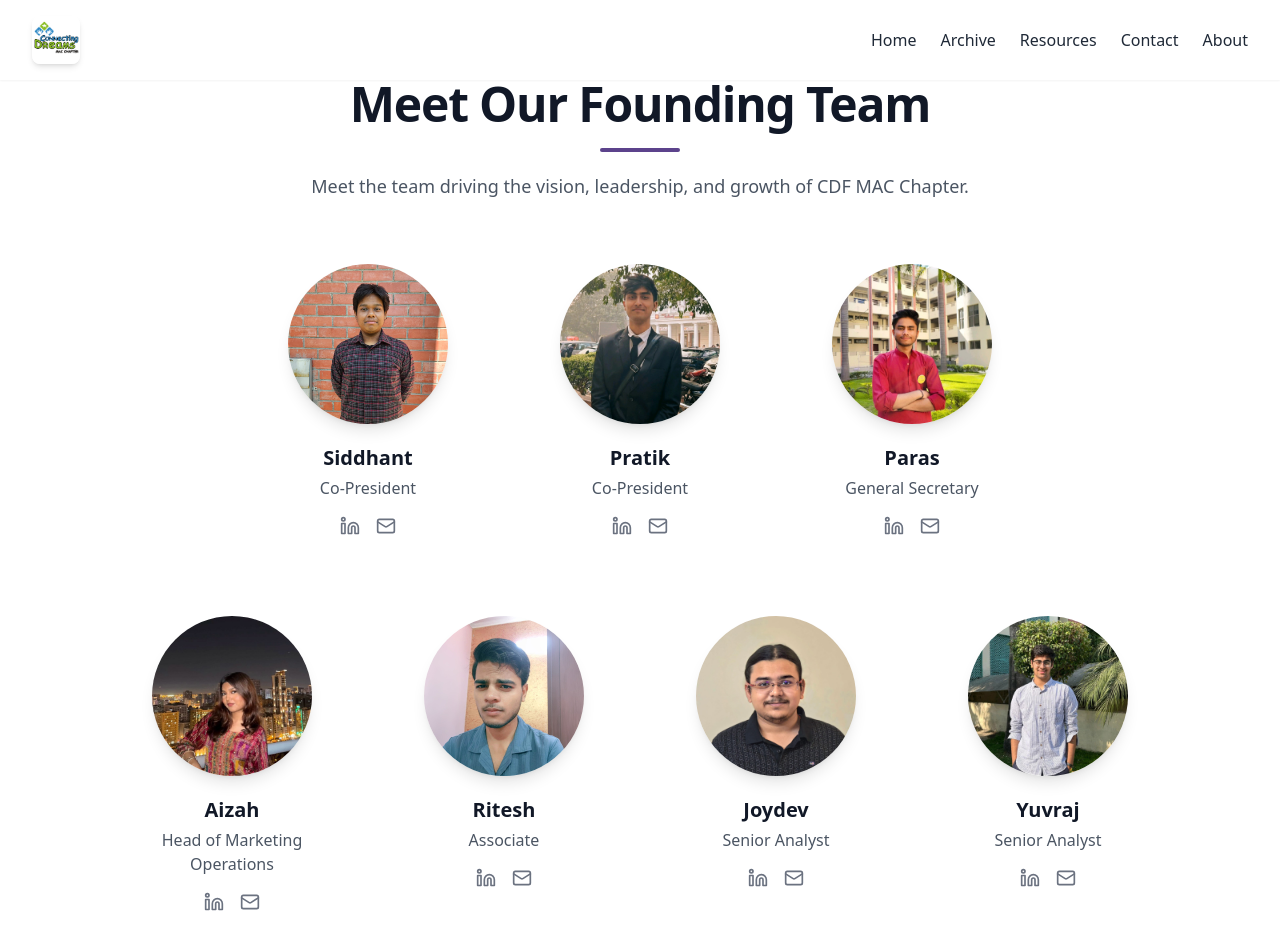
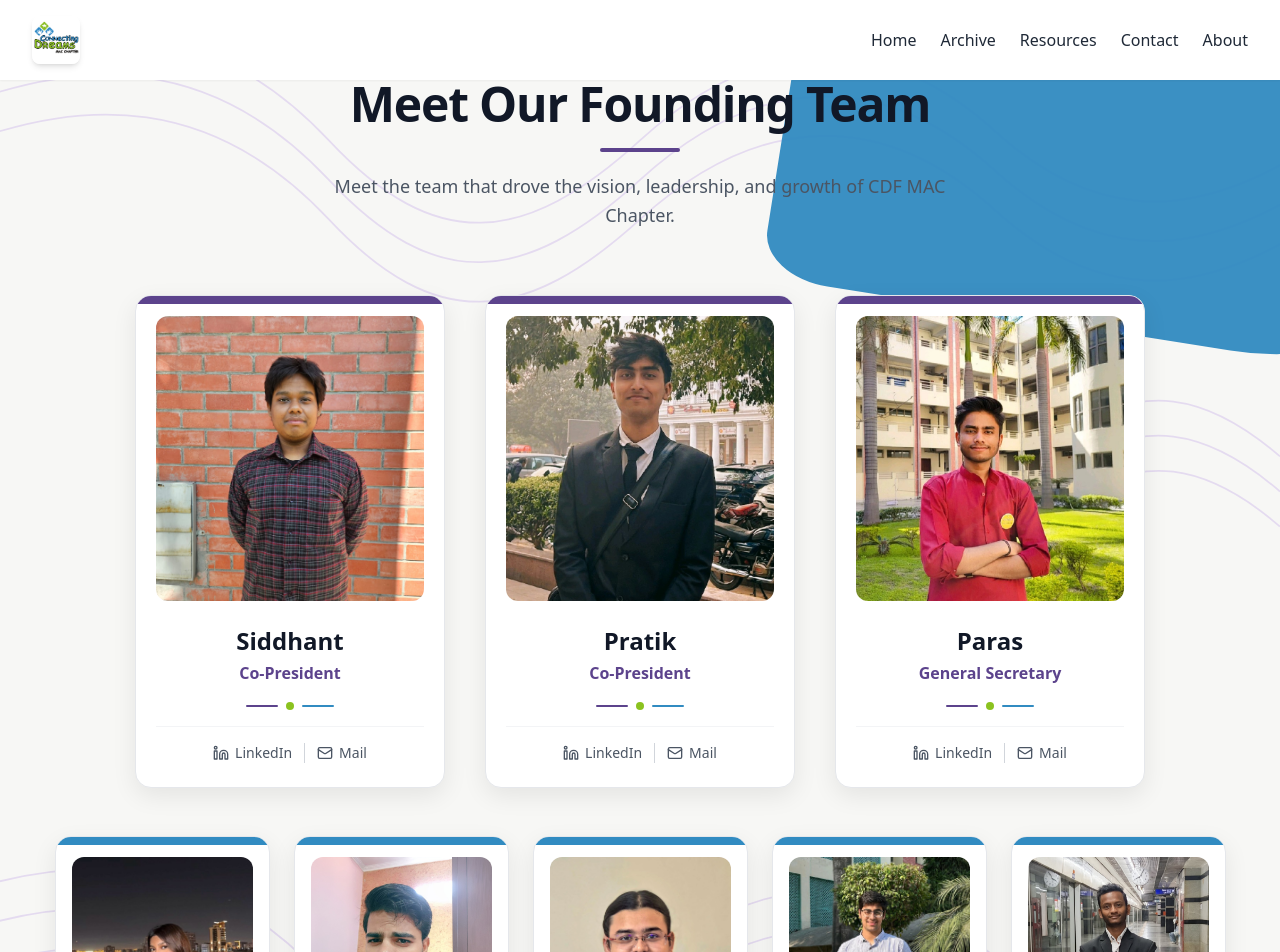
Before and after one commit to paras3048/project-cdf-final, a React (Vite) app: page /the-founding-team in a window 1280 px wide. Shown: the top 952 px of the page. Built offline with nearby package versions, Linux system fonts and the light colour scheme; the HTML template or start-up script is replaced by a standard one.

Commit message:
about us

```diff
--- a/src/pages/AboutUs.tsx
+++ b/src/pages/AboutUs.tsx
@@ -16,62 +16,62 @@ const teamMembers = [
     email: "mailto:medhansh318@gmail.com"
   },
   {
-    name: "Paras",
+    name: "Adarsh Mishra",
     position: "General Secretary",
-    image: "/images/team/3.jpg",
-    linkedin: "https://www.linkedin.com/in/paras-jain-02474124b",
-    email: "mailto:parasjain3048@gmail.com"
+    image: "/images/team/11.png",
+    linkedin: "https://www.linkedin.com/in/adarsh-mishra-360d/",
+    email: "mailto:adarshmishramac@gmail.com"
   },
   {
-    name: "Aizah",
+    name: "Palak Kasana",
     position: "Head of Marketing Operations",
     image: "/images/team/4.jpg",
-    linkedin: "https://www.linkedin.com/in/aizah-tabassum-689695307",
-    email: "mailto:aizahtabassum26@gmail.com"
+    linkedin: "https://www.linkedin.com/in/palak-kasana-435898275/",
+    email: "mailto:palakkasanaworks@gmail.com"
   },
   {
-    name: "Ritesh",
-    position: "Associate",
+    name: "Adaana Darjee",
+    position: "Associate - Strategy",
     image: "/images/team/5.jpg",
-    linkedin: "https://www.linkedin.com/in/ritesh-kumar-410377299",
-    email: "mailto:ritesh90428@gmail.com"
+    linkedin: "https://www.linkedin.com/in/adaana-darjee-50523931b/",
+    email: "mailto:adaanadarjee@gmail.com"
   },
   {
-    name: "Joydev",
-    position: "Senior Analyst",
+    name: "Manya Malhotra",
+    position: "Associate - Marketing",
     image: "/images/team/6.jpg",
-    linkedin: "https://www.linkedin.com/in/joydev-%E2%80%8E-a639b328a/",
-    email: "mailto:joydevrockstar@gmail.com"
+    linkedin: "https://www.linkedin.com/in/manya-malhotra-a5b0a9252/",
+    email: "mailto:manyamalhotra0706@gmail.com"
   },
   {
-    name: "Yuvraj",
-    position: "Senior Analyst",
+    name: "Krish Bansal",
+    position: "Associate - Operations",
     image: "/images/team/7.jpg",
-    linkedin: "https://www.linkedin.com/in/yuvraj-kampani-79847b295",
-    email: "mailto:yuvrajkampani16@gmail.com"
+    linkedin: "https://www.linkedin.com/in/krish-bansal-739063333/",
+    email: "mailto:bansal27krish.org@gmail.com"
   },
 
   // New members
   {
-    name: "Name",
-    position: "Position",
+    name: "Anshu Singh",
+    position: "Associate - Production",
     image: "/images/team/8.jpg",
-    linkedin: "#",
-    email: "mailto:example@gmail.com"
+    linkedin: "https://www.linkedin.com/in/anshu-singh-bb2086332/",
+    email: "mailto:anshusin089@gmail.com"
   },
   {
-    name: "Name",
-    position: "Position",
+    name: "Kushal Raj",
+    position: "Analyst",
     image: "/images/team/9.jpg",
-    linkedin: "#",
-    email: "mailto:example@gmail.com"
+    linkedin: "https://www.linkedin.com/in/kushal-r-7a9653253/",
+    email: "mailto:kushalraj.work@gmail.com"
   },
   {
-    name: "Name",
-    position: "Position",
+    name: "Amey Makkar",
+    position: "Analyst",
     image: "/images/team/10.jpg",
-    linkedin: "#",
-    email: "mailto:example@gmail.com"
+    linkedin: "https://www.linkedin.com/in/amey-makkar-8486a9346/",
+    email: "mailto:ameymakkar187@gmail.com"
   }
 ];
 
--- a/src/pages/TheFoundingTeam.tsx
+++ b/src/pages/TheFoundingTeam.tsx
@@ -67,9 +67,110 @@ const teamMembers = {
 
 export default function TheFoundingTeam() {
   return (
-    <section className="relative z-10 w-full bg-white py-20 px-6 md:px-8">
+    <section
+      className="
+        relative
+        z-10
+        w-full
+        overflow-hidden
+        bg-[#f7f7f5]
+        py-20
+        px-5
+        md:px-8
+      "
+    >
 
-      <div className="max-w-7xl mx-auto">
+      {/* =====================================================
+          DECORATIVE BACKGROUND
+      ====================================================== */}
+
+      {/* Contour / wave pattern */}
+      <div className="absolute inset-0 pointer-events-none opacity-60">
+
+        <svg
+          className="absolute inset-0 w-full h-full"
+          viewBox="0 0 1440 1500"
+          preserveAspectRatio="none"
+          xmlns="http://www.w3.org/2000/svg"
+        >
+          <g
+            fill="none"
+            stroke="#d9c9ed"
+            strokeWidth="2"
+          >
+            <path d="M-100 100 C100 0 250 30 370 160 C490 290 590 280 720 160 C850 40 990 30 1120 150 C1250 270 1380 250 1540 120" />
+
+            <path d="M-100 145 C100 45 250 75 370 205 C490 335 590 325 720 205 C850 85 990 75 1120 195 C1250 315 1380 295 1540 165" />
+
+            <path d="M-100 190 C100 90 250 120 370 250 C490 380 590 370 720 250 C850 130 990 120 1120 240 C1250 360 1380 340 1540 210" />
+
+            <path d="M-120 1050 C80 950 240 980 360 1110 C480 1240 600 1230 720 1110 C840 990 1000 980 1130 1100 C1260 1220 1390 1200 1540 1070" />
+
+            <path d="M-120 1095 C80 995 240 1025 360 1155 C480 1285 600 1275 720 1155 C840 1035 1000 1025 1130 1145 C1260 1265 1390 1245 1540 1115" />
+
+            <path d="M-120 1140 C80 1040 240 1070 360 1200 C480 1330 600 1320 720 1200 C840 1080 1000 1070 1130 1190 C1260 1310 1390 1290 1540 1160" />
+
+            <path d="M1200 500 C1280 430 1360 450 1440 520" />
+
+            <path d="M1200 540 C1280 470 1360 490 1440 560" />
+
+            <path d="M1200 580 C1280 510 1360 530 1440 600" />
+          </g>
+        </svg>
+
+      </div>
+
+
+      {/* =====================================================
+          BLUE DECORATIVE SHAPE
+      ====================================================== */}
+
+      <div
+        className="
+          absolute
+          -top-32
+          -right-48
+          w-[520px]
+          h-[370px]
+          md:w-[680px]
+          md:h-[460px]
+          bg-[#318bc1]
+          rotate-[9deg]
+          rounded-[35%_5%_30%_10%]
+          opacity-95
+          pointer-events-none
+        "
+      />
+
+
+      {/* =====================================================
+          GREEN DECORATIVE SHAPE
+      ====================================================== */}
+
+      <div
+        className="
+          absolute
+          -bottom-48
+          -left-48
+          w-[540px]
+          h-[380px]
+          md:w-[700px]
+          md:h-[480px]
+          bg-[#8bc21f]
+          rotate-[-8deg]
+          rounded-[10%_35%_5%_30%]
+          opacity-95
+          pointer-events-none
+        "
+      />
+
+
+      {/* =====================================================
+          MAIN CONTENT
+      ====================================================== */}
+
+      <div className="relative z-10 max-w-7xl mx-auto">
+
 
         {/* =====================================================
             HEADING
@@ -77,151 +178,74 @@ export default function TheFoundingTeam() {
 
         <div className="text-center mb-16">
 
-          <h2 className="
+          <h2
+            className="
               text-4xl
               md:text-5xl
               font-bold
               text-gray-900
               tracking-tight
-          ">
+            "
+          >
             Meet Our Founding Team
           </h2>
 
-          {/* Heading underline */}
-          <div className="
+
+          {/* Underline */}
+
+          <div
+            className="
               w-20
               h-1
               bg-[#5c438c]
               rounded-full
               mx-auto
               mt-5
-          " />
+            "
+          />
 
-          <p className="
+
+          {/* Past-tense subtitle */}
+
+          <p
+            className="
               text-gray-600
               text-lg
               mt-5
               max-w-2xl
               mx-auto
-          ">
-            Meet the team driving the vision, leadership, and growth of
-            CDF MAC Chapter.
+              leading-relaxed
+            "
+          >
+            Meet the team that drove the vision, leadership, and
+            growth of CDF MAC Chapter.
           </p>
 
         </div>
 
 
         {/* =====================================================
-            FIRST ROW
+            LEADERSHIP ROW — 3 CARDS
         ====================================================== */}
 
-        <div className="
+        <div
+          className="
             flex
             flex-wrap
             justify-center
-          gap-12
-          md:gap-16
-          mb-20
-        ">
+            gap-8
+            md:gap-10
+            mb-12
+          "
+        >
 
           {teamMembers.row1.map((member, index) => (
 
-            <div
+            <TeamCard
               key={index}
-              className="
-                text-center
-                w-52
-                group
-              "
-            >
-
-              {/* Profile Image */}
-              <div className="
-                w-40
-                h-40
-                mx-auto
-                mb-5
-                overflow-hidden
-                rounded-full
-                shadow-lg
-                transition-all
-                duration-300
-                group-hover:shadow-xl
-                group-hover:scale-105
-              ">
-
-                <img
-                  src={member.image}
-                  alt={member.name}
-                  className="
-                    w-full
-                    h-full
-                    object-cover
-                  "
+              member={member}
+              variant="leadership"
             />
-
-              </div>
-
-
-              {/* Name */}
-              <h3 className="
-                text-xl
-                font-semibold
-                text-gray-900
-                mb-1
-              ">
-                {member.name}
-              </h3>
-
-
-              {/* Position */}
-              <p className="
-                text-gray-600
-                mb-4
-                min-h-[24px]
-              ">
-                {member.position}
-              </p>
-
-
-              {/* Social Links */}
-              <div className="
-                flex
-                justify-center
-                gap-4
-              ">
-
-                <a
-                  href={member.linkedin}
-                  target="_blank"
-                  rel="noopener noreferrer"
-                  aria-label={`${member.name}'s LinkedIn`}
-                  className="
-                    text-gray-500
-                    hover:text-[#5c438c]
-                    transition-colors
-                    duration-300
-                  "
-                >
-                  <Linkedin className="w-5 h-5" />
-                </a>
-
-                <a
-                  href={member.email}
-                  aria-label={`Email ${member.name}`}
-                  className="
-                    text-gray-500
-                    hover:text-[#5c438c]
-                    transition-colors
-                    duration-300
-                  "
-                >
-                  <Mail className="w-5 h-5" />
-                </a>
-
-              </div>
-
-            </div>
 
           ))}
 
@@ -229,115 +253,26 @@ export default function TheFoundingTeam() {
 
 
         {/* =====================================================
-            SECOND ROW
+            TEAM ROW — 5 CARDS
         ====================================================== */}
 
-        <div className="
+        <div
+          className="
             flex
             flex-wrap
             justify-center
-          gap-12
-          md:gap-16
-        ">
+            gap-5
+            md:gap-6
+          "
+        >
 
           {teamMembers.row2.map((member, index) => (
 
-            <div
+            <TeamCard
               key={index}
-              className="
-                text-center
-                w-52
-                group
-              "
-            >
-
-              {/* Profile Image */}
-              <div className="
-                w-40
-                h-40
-                mx-auto
-                mb-5
-                overflow-hidden
-                rounded-full
-                shadow-lg
-                transition-all
-                duration-300
-                group-hover:shadow-xl
-                group-hover:scale-105
-              ">
-
-                <img
-                  src={member.image}
-                  alt={member.name}
-                  className="
-                    w-full
-                    h-full
-                    object-cover
-                  "
+              member={member}
+              variant="team"
             />
-
-              </div>
-
-
-              {/* Name */}
-              <h3 className="
-                text-xl
-                font-semibold
-                text-gray-900
-                mb-1
-              ">
-                {member.name}
-              </h3>
-
-
-              {/* Position */}
-              <p className="
-                text-gray-600
-                mb-4
-                min-h-[24px]
-              ">
-                {member.position}
-              </p>
-
-
-              {/* Social Links */}
-              <div className="
-                flex
-                justify-center
-                gap-4
-              ">
-
-                <a
-                  href={member.linkedin}
-                  target="_blank"
-                  rel="noopener noreferrer"
-                  aria-label={`${member.name}'s LinkedIn`}
-                  className="
-                    text-gray-500
-                    hover:text-[#5c438c]
-                    transition-colors
-                    duration-300
-                  "
-                >
-                  <Linkedin className="w-5 h-5" />
-                </a>
-
-                <a
-                  href={member.email}
-                  aria-label={`Email ${member.name}`}
-                  className="
-                    text-gray-500
-                    hover:text-[#5c438c]
-                    transition-colors
-                    duration-300
-                  "
-                >
-                  <Mail className="w-5 h-5" />
-                </a>
-
-              </div>
-
-            </div>
 
           ))}
 
@@ -348,3 +283,335 @@ export default function TheFoundingTeam() {
     </section>
   );
 }
+
+
+/* ============================================================
+   TEAM CARD
+============================================================ */
+
+function TeamCard({
+  member,
+  variant
+}: {
+  member: {
+    name: string;
+    position: string;
+    image: string;
+    linkedin: string;
+    email: string;
+  };
+  variant: "leadership" | "team";
+}) {
+
+  const isLeadership = variant === "leadership";
+
+  return (
+    <div
+      className={`
+        group
+        relative
+        bg-white
+        overflow-hidden
+
+        border
+        border-gray-200
+
+        rounded-2xl
+
+        shadow-[0_8px_25px_rgba(0,0,0,0.08)]
+
+        transition-all
+        duration-500
+        ease-out
+
+        hover:-translate-y-3
+        hover:shadow-[0_22px_45px_rgba(0,0,0,0.16)]
+
+        ${
+          isLeadership
+            ? "w-[290px] md:w-[310px]"
+            : "w-[205px] md:w-[215px]"
+        }
+      `}
+    >
+
+      {/* =====================================================
+          COLORED TOP ACCENT
+      ====================================================== */}
+
+      <div
+        className={`
+          absolute
+          top-0
+          left-0
+          right-0
+          h-2
+          ${
+            isLeadership
+              ? "bg-[#5c438c]"
+              : "bg-[#318bc1]"
+          }
+        `}
+      />
+
+
+      {/* =====================================================
+          IMAGE
+      ====================================================== */}
+
+      <div
+        className={`
+          relative
+          overflow-hidden
+
+          ${
+            isLeadership
+              ? "h-[285px] mt-5 mx-5 rounded-xl"
+              : "h-[190px] mt-5 mx-4 rounded-xl"
+          }
+        `}
+      >
+
+        <img
+          src={member.image}
+          alt={member.name}
+          className="
+            w-full
+            h-full
+            object-cover
+
+            transition-transform
+            duration-700
+
+            group-hover:scale-105
+          "
+        />
+
+
+        {/* Image overlay */}
+
+        <div
+          className="
+            absolute
+            inset-0
+            bg-gradient-to-t
+            from-black/25
+            via-transparent
+            to-transparent
+
+            opacity-0
+            group-hover:opacity-100
+
+            transition-opacity
+            duration-500
+          "
+        />
+
+      </div>
+
+
+      {/* =====================================================
+          CARD DETAILS
+      ====================================================== */}
+
+      <div
+        className={`
+          text-center
+
+          ${
+            isLeadership
+              ? "px-5 py-6"
+              : "px-4 py-5"
+          }
+        `}
+      >
+
+        {/* Name */}
+
+        <h3
+          className={`
+            font-bold
+            text-gray-900
+
+            ${
+              isLeadership
+                ? "text-2xl mb-1"
+                : "text-lg mb-1"
+            }
+          `}
+        >
+          {member.name}
+        </h3>
+
+
+        {/* Position */}
+
+        <p
+          className={`
+            text-[#5c438c]
+            font-semibold
+
+            ${
+              isLeadership
+                ? "text-base min-h-[25px]"
+                : "text-sm min-h-[40px]"
+            }
+
+            flex
+            items-center
+            justify-center
+          `}
+        >
+          {member.position}
+        </p>
+
+
+        {/* Decorative divider */}
+
+        <div
+          className="
+            flex
+            justify-center
+            items-center
+            gap-2
+            my-4
+          "
+        >
+
+          <span
+            className="
+              w-8
+              h-[2px]
+              rounded-full
+              bg-[#5c438c]
+            "
+          />
+
+          <span
+            className="
+              w-2
+              h-2
+              rounded-full
+              bg-[#8bc21f]
+            "
+          />
+
+          <span
+            className="
+              w-8
+              h-[2px]
+              rounded-full
+              bg-[#318bc1]
+            "
+          />
+
+        </div>
+
+
+        {/* =====================================================
+            LINKS
+        ====================================================== */}
+
+        <div
+          className="
+            flex
+            justify-center
+            items-center
+            gap-3
+            border-t
+            border-gray-100
+            pt-4
+          "
+        >
+
+          {/* LinkedIn */}
+
+          <a
+            href={member.linkedin}
+            target="_blank"
+            rel="noopener noreferrer"
+            className="
+              flex
+              items-center
+              gap-1.5
+
+              text-sm
+              font-medium
+              text-gray-600
+
+              hover:text-[#5c438c]
+
+              transition-all
+              duration-300
+
+              hover:-translate-y-0.5
+            "
+          >
+
+            <Linkedin
+              className="
+                w-4
+                h-4
+              "
+            />
+
+            <span>
+              LinkedIn
+            </span>
+
+          </a>
+
+
+          {/* Separator */}
+
+          <span
+            className="
+              h-5
+              w-px
+              bg-gray-300
+            "
+          />
+
+
+          {/* Mail */}
+
+          <a
+            href={member.email}
+            className="
+              flex
+              items-center
+              gap-1.5
+
+              text-sm
+              font-medium
+              text-gray-600
+
+              hover:text-[#5c438c]
+
+              transition-all
+              duration-300
+
+              hover:-translate-y-0.5
+            "
+          >
+
+            <Mail
+              className="
+                w-4
+                h-4
+              "
+            />
+
+            <span>
+              Mail
+            </span>
+
+          </a>
+
+        </div>
+
+      </div>
+
+    </div>
+  );
+}
```
Also changed, not shown: public/images/team/11.png (added), public/images/team/12.jpg (added). Lines whose indentation alone changed are shown as unchanged.
